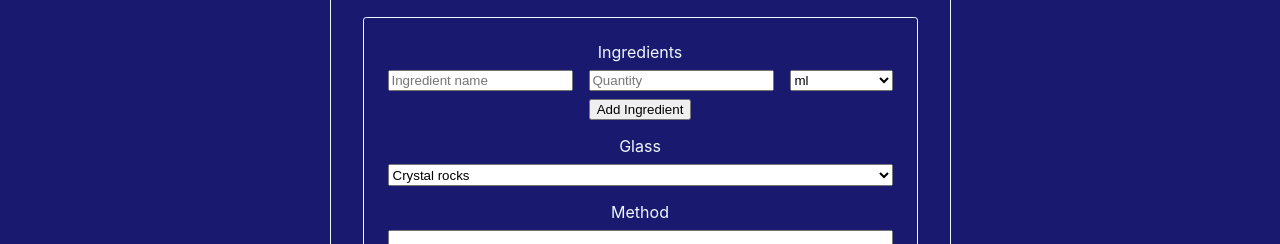
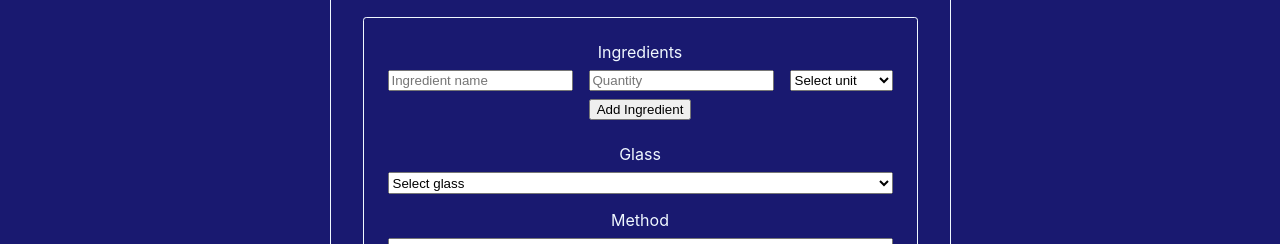
Before and after one commit to max-tau/SpecMaster3000, a React (Create React App) app in the folder frontend/: page /revision-time in a window 1280 px wide. Shown: the part 328-572 px from the top of the page. Built offline with nearby package versions, Linux system fonts and the light colour scheme.

Commit message:
add conditional placeholder options on select inputs, clear form data on submit

```diff
--- a/frontend/src/components/CocktailFilter.js
+++ b/frontend/src/components/CocktailFilter.js
@@ -113,6 +113,7 @@ const CocktailFilter = ({ onSetSelectedCocktails, revisionCocktails }) => {
           type="search"
           placeholder="Search by cocktail name"
           className="cocktail-search"
+          id="cocktail-search"
           onChange={handleSearchChange}
           value={searchState.query}
         />
@@ -147,10 +148,10 @@ const CocktailFilter = ({ onSetSelectedCocktails, revisionCocktails }) => {
           {houseAccordionActive && (
             <form className="accordion-content">
               {houseCocktails.map((houseCocktail) => (
-                <div className="cocktail-checkbox">
+                <div className="cocktail-checkbox" key={houseCocktail.index}>
                   <input
                     type="checkbox"
-                    id="houseCocktail"
+                    id={houseCocktail.cocktailName}
                     name="houseCocktail"
                     onChange={onChange}
                     value={houseCocktail.cocktailName}
--- a/frontend/src/components/ReviseAndTestCard.js
+++ b/frontend/src/components/ReviseAndTestCard.js
@@ -3,14 +3,37 @@ import "../style/ReviseAndTestCard.css";
 
 const ReviseAndTestCard = ({ selectedCocktails }) => {
   const [inputs, setInputs] = useState([
-    { ingredientName: "", ingredientQuantity: "" },
+    {
+      ingredientName: "",
+      ingredientQuantity: "",
+      ingredientMeasure: "",
+    },
   ]);
   const [currentlySelected, setCurrentlySelected] = useState(
     selectedCocktails[0]
   );
+  const [learnerResponses, setLearnerResponses] = useState([]);
+  const fields = {
+    ingredientMeasure: "",
+    glass: "",
+    method: "",
+    garnish: "",
+  };
+  const [formFields, setFormFields] = useState(fields);
+  const handleFieldChange = (e) => {
+    setFormFields({
+      ...formFields,
+      ...inputs,
+      [e.target.name]: e.target.value,
+    });
+  };
+  const [showPlaceholder, setShowPlaceholder] = useState();
 
   const handleAddInput = () => {
-    setInputs([...inputs, { ingredientName: "", ingredientQuantity: "" }]);
+    setInputs([
+      ...inputs,
+      { ingredientName: "", ingredientQuantity: "", ingredientMeasure: "" },
+    ]);
   };
   const handleChange = (e, index) => {
     const { name, value } = e.target;
@@ -22,6 +45,29 @@ const ReviseAndTestCard = ({ selectedCocktails }) => {
     selectedCocktails.push(currentlySelected);
     selectedCocktails.shift();
     setCurrentlySelected(selectedCocktails[0]);
+    setInputs([
+      {
+        ingredientName: "",
+        ingredientQuantity: "",
+        ingredientMeasure: "",
+      },
+    ]);
+    setFormFields(fields);
+  };
+  const handleSubmit = (e) => {
+    e.preventDefault();
+    setLearnerResponses([...learnerResponses, formFields]);
+    console.log(learnerResponses);
+    setInputs([
+      {
+        ingredientName: "",
+        ingredientQuantity: "",
+        ingredientMeasure: "",
+      },
+    ]);
+    setFormFields(fields);
+    selectedCocktails.shift();
+    setCurrentlySelected(selectedCocktails[0]);
   };
 
   return (
@@ -29,17 +75,17 @@ const ReviseAndTestCard = ({ selectedCocktails }) => {
       <div className="cocktail-card">
         <h2>{currentlySelected}</h2>
         <img alt="cocktail" src="https://picsum.photos/200/200"></img>
-        <form className="cocktail-card_form">
-          <label className="cocktail-card_form_label" htmlFor="ingredients">
+        <form className="cocktail-card_form" onSubmit={(e) => handleSubmit(e)}>
+          <label className="cocktail-card_form_label">
             Ingredients
-          </label>
             <div className="ingredients-container" id="ingredients">
               {inputs.map((ingredientInput, index) => (
                 <>
-                <div className="input-container" key={index}>
+                  <div className="input-container" key={ingredientInput.index}>
                     <input
                       className="ingredient-input"
                       name="ingredientName"
+                      id="ingredientName"
                       type="text"
                       value={ingredientInput.ingredientName}
                       placeholder="Ingredient name"
@@ -48,12 +94,30 @@ const ReviseAndTestCard = ({ selectedCocktails }) => {
                     <input
                       className="ingredient-input"
                       name="ingredientQuantity"
+                      id="ingredientQuantity"
                       type="text"
-                    value={ingredientInput.quantity}
+                      value={ingredientInput.ingredientQuantity}
                       placeholder="Quantity"
                       onChange={(e) => handleChange(e, index)}
                     />
-                  <select className="ingredient-input_dropdown">
+                    <select
+                      required
+                      className="ingredient-input_dropdown"
+                      name="ingredientMeasure"
+                      id="ingredientMeasure"
+                      value={ingredientInput.ingredientMeasure}
+                      onFocus={() => setShowPlaceholder(false)}
+                      onChange={(e) => handleChange(e, index)}
+                    >
+                      <option
+                        className={
+                          "placeholder-input_" +
+                          (!showPlaceholder ? "hidden" : "visible")
+                        }
+                        value="default"
+                      >
+                        Select unit
+                      </option>
                       <option value="ml">ml</option>
                       <option value="dashes/drops">dashes/drops</option>
                       <option value="top">top</option>
@@ -73,15 +137,25 @@ const ReviseAndTestCard = ({ selectedCocktails }) => {
                 </>
               ))}
             </div>
-
+          </label>
           <label className="cocktail-card_form_label" htmlFor="glass">
             Glass
           </label>
           <select
             className="cocktail-card_form_dropdown"
             id="glass"
-            placeholder="Select a glass"
+            name="glass"
+            value={formFields.glass}
+            onChange={(e) => handleFieldChange(e)}
           >
+            <option
+              className={
+                "placeholder-input_" + (!showPlaceholder ? "hidden" : "visible")
+              }
+              value="default"
+            >
+              Select glass
+            </option>
             <option value="crystal rocks">Crystal rocks</option>
             <option value="crystal collins">Crystal collins</option>
             <option value="sling">Sling</option>
@@ -93,7 +167,14 @@ const ReviseAndTestCard = ({ selectedCocktails }) => {
           <label className="cocktail-card_form_label" htmlFor="method">
             Method
           </label>
-          <input className="cocktail-card_form_input" type="text" id="method" />
+          <input
+            className="cocktail-card_form_input"
+            type="text"
+            id="method"
+            name="method"
+            value={formFields.method}
+            onChange={(e) => handleFieldChange(e)}
+          />
           <label className="cocktail-card_form_label" htmlFor="garnish">
             Garnish
           </label>
@@ -101,6 +182,9 @@ const ReviseAndTestCard = ({ selectedCocktails }) => {
             className="cocktail-card_form_input"
             type="text"
             id="garnish"
+            name="garnish"
+            value={formFields.garnish}
+            onChange={(e) => handleFieldChange(e)}
           />
           <button type="submit">Submit</button>
         </form>
--- a/frontend/src/style/ReviseAndTestCard.css
+++ b/frontend/src/style/ReviseAndTestCard.css
@@ -49,6 +49,10 @@
   margin-bottom: 0.5rem;
 }
 
+.ingredients-container {
+  margin-top: 0.5rem;
+}
+
 .cocktail-card_form_input {
   margin-bottom: 1rem;
   width: 100%;
@@ -67,3 +71,7 @@
   border: none;
   cursor: pointer;
 }
+
+.placeholder-input_hidden {
+  display: none;
+}
```
Lines whose indentation alone changed are shown as unchanged.
